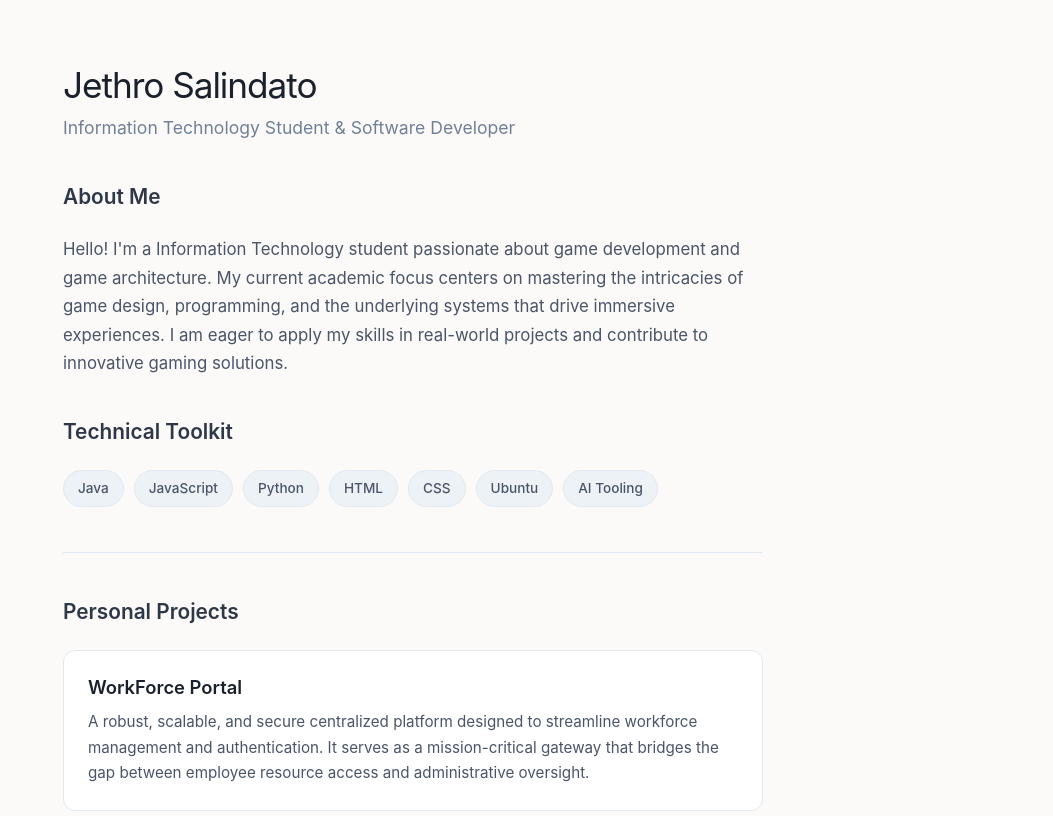
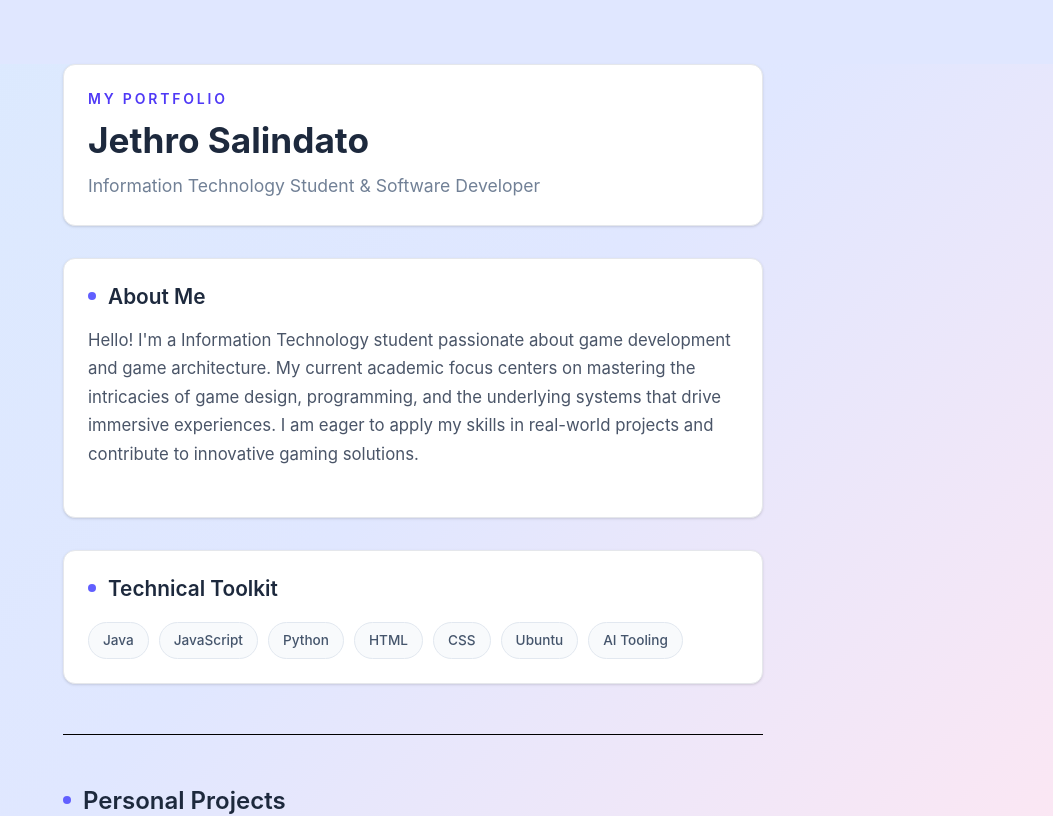
Before and after one commit to Harukino1/A-Simple-Website, a React (Vite) app: page / in a window 1280 px wide. Shown: the top 816 px of the page, without its empty margins (227-1280 px from the left). Built offline with nearby package versions, Linux system fonts and the light colour scheme.

Commit message:
feat (css): added some colors and hovering colors

```diff
--- a/src/App.jsx
+++ b/src/App.jsx
@@ -22,8 +22,11 @@ const projects = [
 
 function Header() {
     return (
-    <header className="mb-10">
-      <h1 className="m-0 mb-[0.2em] text-[clamp(2rem,5vw,2.2rem)] leading-[1.2] tracking-[-0.03em] text-[#1a202c]">
+        <header className="mb-8 rounded-xl border border-gray-200 bg-white p-6 shadow-sm">
+            <p className="mb-0.5 text-sm font-semibold uppercase tracking-[0.2em] text-indigo-600">
+                My Portfolio
+            </p>
+            <h1 className="m-0 mb-0.1 font-bold text-[clamp(2rem,5vw,2.2rem)] text-slate-800">
                 Jethro Salindato
             </h1>
             <p className="m-0 text-[1.1em] text-[#718096]">
@@ -35,8 +38,9 @@ function Header() {
 
 function About() {
     return (
-    <section>
-      <h2 className="m-0 mb-[1.2em] text-[1.3rem] font-semibold leading-[1.3] text-[#2d3748]">
+        <section className="mb-8 rounded-xl border border-gray-200 bg-white p-6 shadow-sm">
+            <h2 className="m-0 mb-4 flex items-center gap-3 text-[1.3rem] font-semibold leading-[1.3] text-slate-800">
+                <span className="h-2 w-2 rounded-full bg-indigo-500" />
                 About Me
             </h2>
             <p className="m-0 mb-6 text-[1.05rem] text-[#4a5568]">
@@ -45,22 +49,22 @@ function About() {
                 and the underlying systems that drive immersive experiences. I am eager to apply my skills in real-world
                 projects and contribute to innovative gaming solutions.
             </p>
-      <p></p>
         </section>
     )
 }
 
 function Skills() {
     return (
-    <section className="mt-10">
-      <h2 className="m-0 mb-[1.2em] text-[1.3rem] font-semibold leading-[1.3] text-[#2d3748]">
+        <section className="mb-8 rounded-xl border border-gray-200 bg-white p-6 shadow-sm">
+            <h2 className="m-0 mb-5 flex items-center gap-3 text-[1.3rem] font-semibold leading-[1.3] text-slate-800">
+                <span className="h-2 w-2 rounded-full bg-indigo-500" />
                 Technical Toolkit
             </h2>
             <div className="flex flex-wrap gap-2.5">
                 {skills.map((skill) => (
                     <span
                         key={skill}
-            className="rounded-full border border-[#e2e8f0] bg-[#edf2f7] px-3.5 py-1.5 text-[0.85rem] font-medium text-[#4a5568] transition-colors duration-200 hover:bg-[#e2e8f0] hover:text-[#2d3748]"
+                        className="rounded-full border border-slate-200 bg-slate-50 px-3.5 py-1.5 text-[0.85rem] font-medium text-slate-600 transition-all duration-200 hover:-translate-y-0.5 hover:border-indigo-200 hover:bg-indigo-50 hover:text-indigo-700"
                     >
             {skill}
           </span>
@@ -72,20 +76,21 @@ function Skills() {
 
 function Projects() {
     return (
-    <section className="mt-10">
-      <h2 className="m-0 mb-[1.2em] text-[1.3rem] font-semibold leading-[1.3] text-[#2d3748]">
+        <section className="mt-8">
+            <h2 className="m-0 mb-5 flex items-center gap-3 text-[1.5em] font-semibold leading-[1.3] text-slate-800">
+                <span className="h-2 w-2 rounded-full bg-indigo-500" />
                 Personal Projects
             </h2>
             <div className="flex flex-col gap-5">
                 {projects.map((project) => (
                     <article
                         key={project.name}
-            className="rounded-xl border border-[#e2e8f0] bg-white p-6 transition-[border-color,box-shadow,transform] duration-200 hover:-translate-y-[3px] hover:border-[#cbd5e0] hover:shadow-[0_8px_20px_rgb(0_0_0_/_4%)] max-[540px]:p-5"
+                        className="group rounded-2xl border border-white/80 bg-white/75 p-6 shadow-lg shadow-slate-300/20 backdrop-blur-sm transition-all duration-300 hover:-translate-y-1 hover:border-indigo-200 hover:shadow-xl hover:shadow-indigo-200/30 max-[540px]:p-5"
                     >
-            <h3 className="m-0 mb-2 text-[1.15rem] font-semibold leading-[1.4] text-[#1a202c]">
+                        <h3 className="m-0 mb-2 text-[1.15rem] font-semibold leading-[1.4] text-slate-800 transition-colors group-hover:text-indigo-700">
                             {project.name}
                         </h3>
-            <p className="m-0 text-[0.95rem] text-[#4a5568]">{project.description}</p>
+                        <p className="m-0 text-[0.95rem] leading-7 text-slate-600">{project.description}</p>
                     </article>
                 ))}
             </div>
@@ -115,7 +120,7 @@ function App() {
         <Header />
         <About />
         <Skills />
-        <hr className="my-[45px] border-0 border-t border-[#e2e8f0]" />
+        <hr className="my-[50px] border-0 border-t border-black" />
         <Projects />
         <Footer />
       </main>
--- a/src/index.css
+++ b/src/index.css
@@ -30,7 +30,7 @@
     font-family: -apple-system, BlinkMacSystemFont, 'Segoe UI', Roboto, Oxygen, Ubuntu, Cantarell,
       sans-serif;
     color: #2d3748;
-    background-color: #fbfaf8;
+    background-color: #e0e7ff;
     font-synthesis: none;
     text-rendering: optimizeLegibility;
     -webkit-font-smoothing: antialiased;
@@ -39,7 +39,10 @@
 
   body {
     min-width: 320px;
+    min-height: 100vh;
     margin: 0;
     line-height: 1.7;
+    background: linear-gradient(135deg, #dbeafe 0%, #e0e7ff 50%, #fce7f3 100%);
+    background-attachment: fixed;
   }
 }
```
Lines whose indentation alone changed are shown as unchanged.
